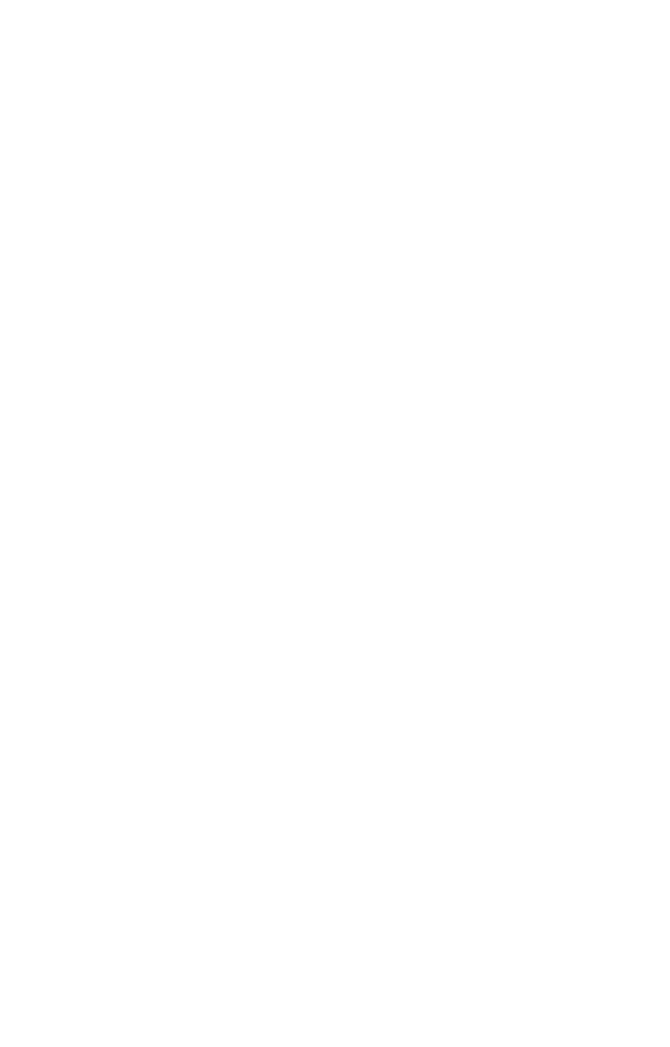
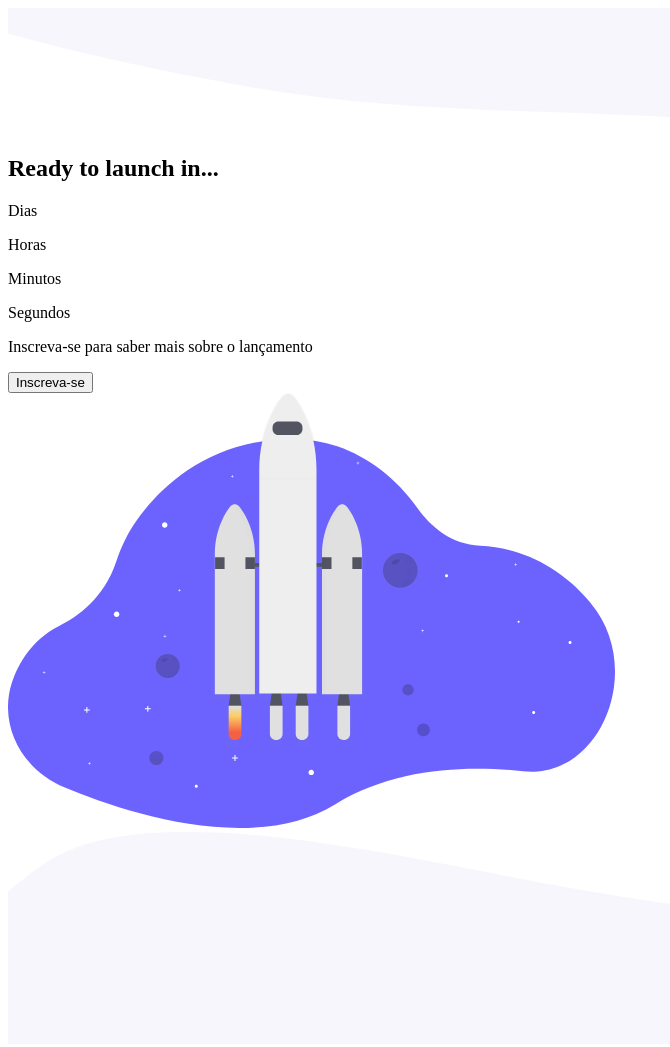
Before and after one commit to martinsgabriel1956/countdown-discover, a plain HTML site: page index.html in a window 1280 px wide. Shown: the whole page, without its empty margins (0-670 px from the left). Before the commit the page ends 800 px from the top, so only its background shows below. Drawn offline with Linux system fonts and the light colour scheme.

Commit message:
feat: page structure finished

```diff
--- a/index.html
+++ b/index.html
@@ -8,6 +8,43 @@
     <title>Countdown</title>
   </head>
   <body>
+    <main class="container">
+      <img src="./assets/top-image.svg" alt="" class="top" width="100%" />
+
+      <section class="content">
+        <div class="countdown-container">
+          <h2>Ready to launch in...</h2>
+
+          <div class="countdown">
+            <div class="days-container">
+              <p>Dias</p>
+              <p class="days"></p>
+            </div>
+            <div class="hours-container">
+              <p>Horas</p>
+              <p class="hours"></p>
+            </div>
+            <div class="minutes-container">
+              <p>Minutos</p>
+              <p class="minutes"></p>
+            </div>
+            <div class="seconds-container">
+              <p>Segundos</p>
+              <p class="seconds"></p>
+            </div>
+          </div>
+        </div>
+
+        <p>Inscreva-se para saber mais sobre o lançamento</p>
+
+        <button>Inscreva-se</button>
+      </section>
+      <section class="img-container">
+        <img src="./assets/rocket.svg" alt="" />
+      </section>
+
+      <img src="./assets/bottom-image.svg" alt="" class="bottom" width="100%" />
+    </main>
     <script src="./scripts/script.js"></script>
   </body>
 </html>
```
